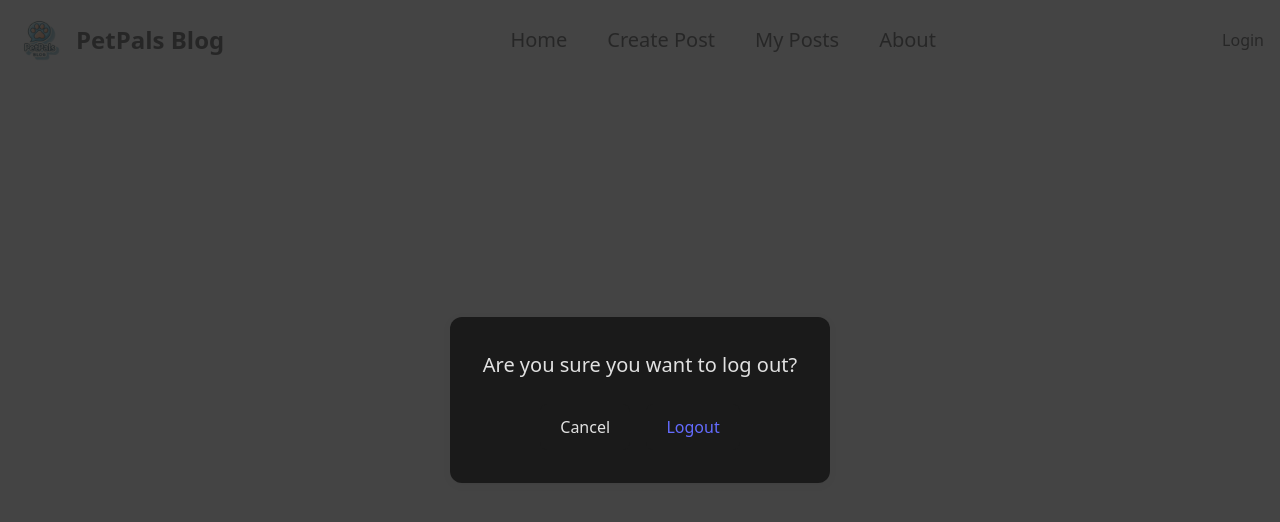
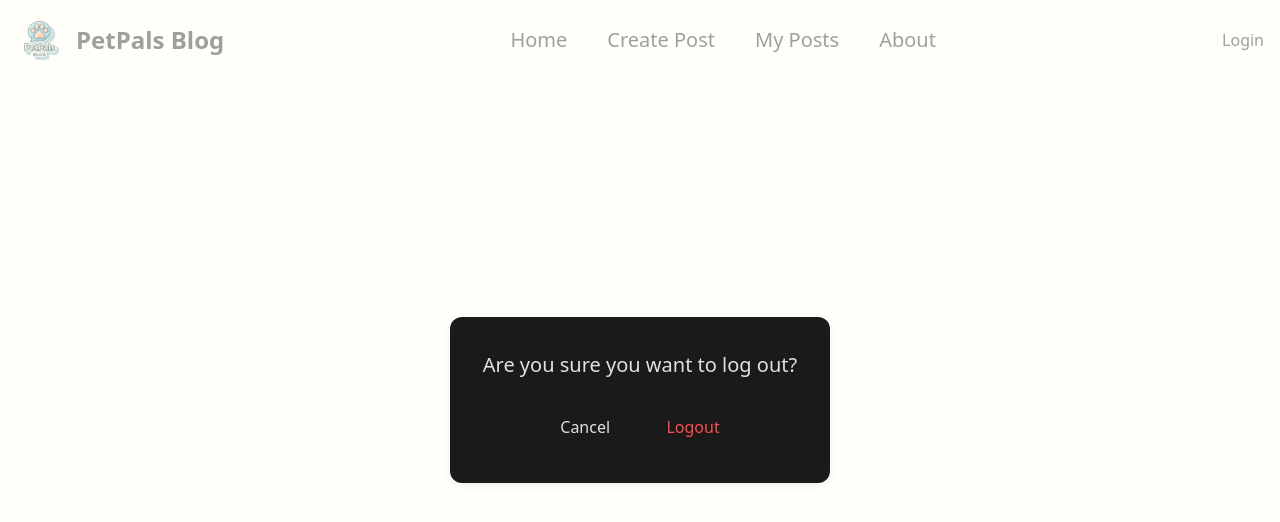
Before and after one commit to Piyush9477/PetPals-Blog, a React (Vite) app in the folder frontend/: page /logout-confirm in a window 1280 px wide. Shown: the top 522 px of the page. Built offline with nearby package versions, Linux system fonts and the light colour scheme.

Commit message:
updated css

```diff
--- a/frontend/src/components/Navbar.jsx
+++ b/frontend/src/components/Navbar.jsx
@@ -88,11 +88,11 @@ const Navbar = () => {
             </button>
             {userDropdownOpen && (
               <div
-                className="absolute right-0 z-50 mt-2 w-48 bg-white divide-y divide-gray-100 rounded-lg shadow dark:bg-gray-700 dark:divide-gray-600"
+                className="absolute right-0 z-50 mt-2 w-48 bg-white divide-y divide-gray-100 rounded-lg shadow"
               >
                 <div className="px-4 py-3">
-                  <span className="block text-sm text-gray-900 dark:text-white">{user.name}</span>
-                  <span className="block text-sm text-gray-500 truncate dark:text-gray-400">{user.email}</span>
+                  <span className="block text-sm text-gray-900 ">{user.name}</span>
+                  <span className="block text-sm text-gray-500 truncate ">{user.email}</span>
                 </div>
                 <ul className="py-2" aria-labelledby="user-menu-button">
                   <li>
--- a/frontend/src/index.css
+++ b/frontend/src/index.css
@@ -55,10 +55,10 @@ button {
   color: #ffffff;
   background-color: #1a1a1a;
   cursor: pointer;
-  transition: border-color 0.25s;
+  transition: background 0.25s;
 }
 button:hover {
-  border-color: #ff9900;
+  background: #22222235;
 }
 button:focus,
 button:focus-visible {
--- a/frontend/src/pages/LogoutConfirm.jsx
+++ b/frontend/src/pages/LogoutConfirm.jsx
@@ -20,7 +20,7 @@ const LogoutConfirm = () => {
       style={{
         position: "fixed",
         inset: 0,
-        backgroundColor: "rgba(36, 36, 36, 0.85)", // matches your dark bg #242424 with opacity
+        backgroundColor: "#fffdf285",
         display: "flex",
         justifyContent: "center",
         alignItems: "center",
@@ -33,11 +33,11 @@ const LogoutConfirm = () => {
           handleLogout();
         }}
         style={{
-          backgroundColor: "#1a1a1a", // matches your button bg color
+          backgroundColor: "#1a1a1a",
           padding: "2rem",
           borderRadius: "12px",
           border: "1px solid transparent",
-          color: "rgba(255,255,255,0.87)", // matches text color in :root
+          color: "rgba(255,255,255,0.87)",
           fontFamily:
             "system-ui, Avenir, Helvetica, Arial, sans-serif",
           textAlign: "center",
@@ -62,7 +62,7 @@ const LogoutConfirm = () => {
               borderRadius: "8px",
               fontFamily: "inherit",
             }}
-            onMouseOver={(e) => (e.currentTarget.style.borderColor = "#646cff")}
+            onMouseOver={(e) => (e.currentTarget.style.borderColor = "#00ffff")}
             onMouseOut={(e) => (e.currentTarget.style.borderColor = "transparent")}
           >
             Cancel
@@ -76,11 +76,11 @@ const LogoutConfirm = () => {
               fontWeight: 500,
               cursor: "pointer",
               transition: "border-color 0.25s",
-              color: "#646cff",
+              color: "#ff4c4c",
               borderRadius: "8px",
               fontFamily: "inherit",
             }}
-            onMouseOver={(e) => (e.currentTarget.style.borderColor = "#535bf2")}
+            onMouseOver={(e) => (e.currentTarget.style.borderColor = "#ff4c4c")}
             onMouseOut={(e) => (e.currentTarget.style.borderColor = "transparent")}
           >
             Logout
```
